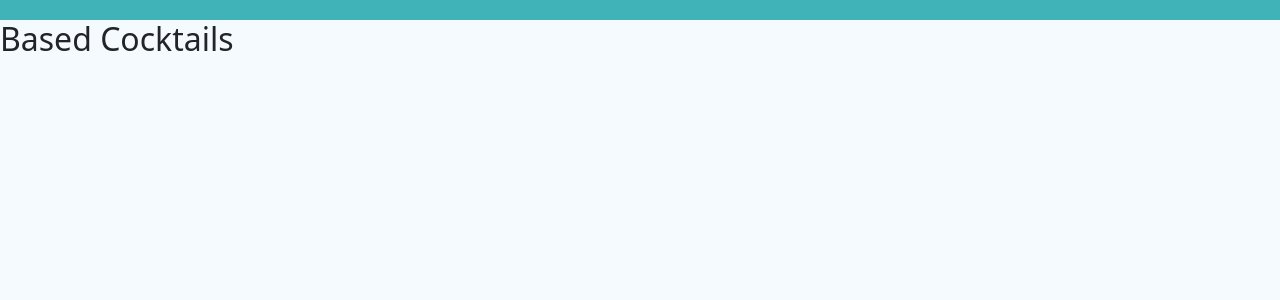
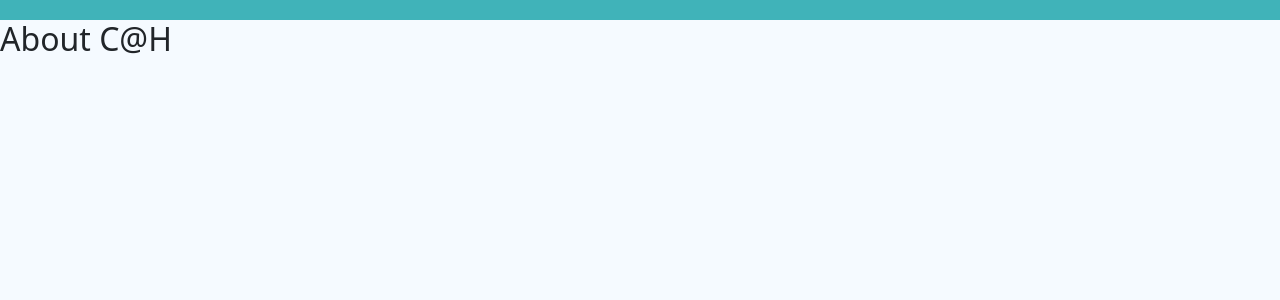
Before and after one commit to KJLuton/cocktails_at_home, a Flask app: page /about in a window 1280 px wide. Shown: the part 56-356 px from the top of the page. Run offline with Flask 2, Linux system fonts and the light colour scheme; some libraries are stand-ins or nearby versions.

Commit message:
Updated page titles using flask integration

```diff
--- a/run.py
+++ b/run.py
@@ -24,13 +24,13 @@ def index():
 
 @app.route("/about")
 def about():
-    return render_template("about.html")
+    return render_template("about.html", page_title="About C@H")
 
 
 @app.route("/all_cocktails")
 def all_cocktails():
     cocktails = mongo.db.cocktails.find()
-    return render_template("all_cocktails.html", cocktails=cocktails)
+    return render_template("all_cocktails.html", cocktails=cocktails, page_title="All Cocktails")
 
 
 if __name__ == "__main__":
--- a/templates/about.html
+++ b/templates/about.html
@@ -1,7 +1,7 @@
 {% extends "base.html" %}
 {% block content %}
 
-    <h2>{{ cocktail_category }} Based Cocktails</h2>
+    <h2>{{ page_title }}</h2>
 
     {% for cocktail in cocktails %}
         {{ cocktail.cocktail_category }}<br>
--- a/templates/all_cocktails.html
+++ b/templates/all_cocktails.html
@@ -1,14 +1,14 @@
 {% extends "base.html" %}
 {% block content %}
 
-    <h2>Based Cocktails</h2>
+<h2>{{ page_title }}</h2>
 
     {% for cocktail in cocktails %}
         {{ cocktail.cocktail_category }}<br>
         {{ cocktail.cocktail_name }}<br>
         {{ cocktail.cocktail_description }}<br>
         {{ cocktail.cocktail_strength }}<br>
-        <hr>
+<hr>
     {% endfor %}
 
 {% endblock %}
```
